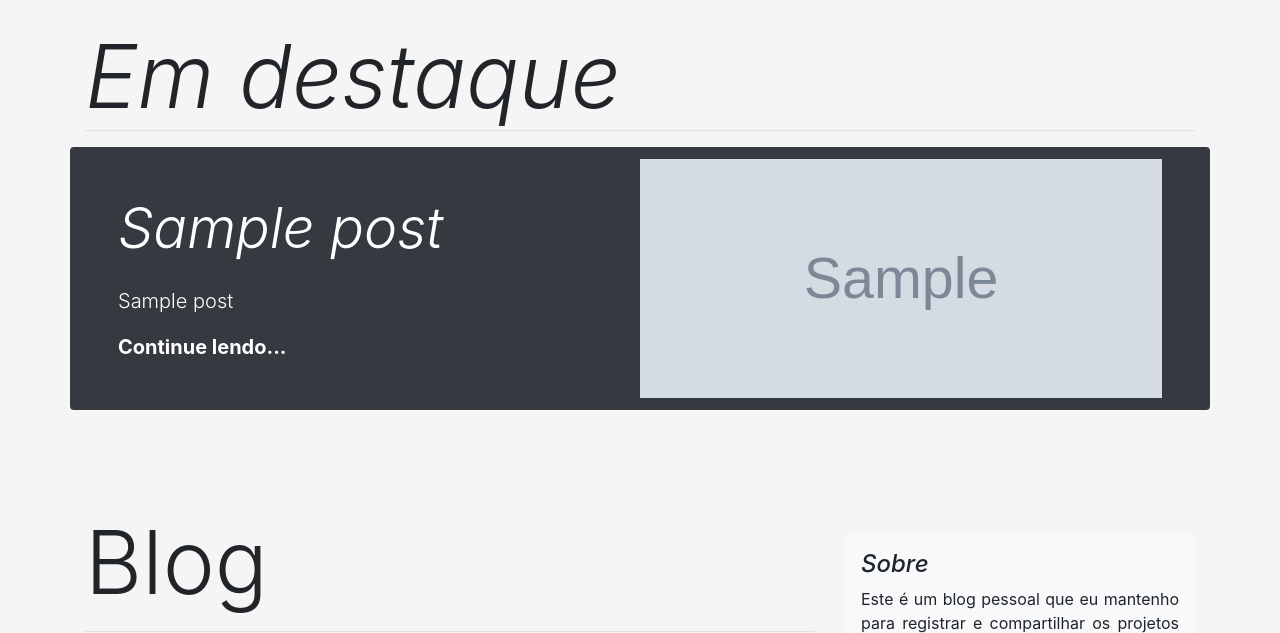
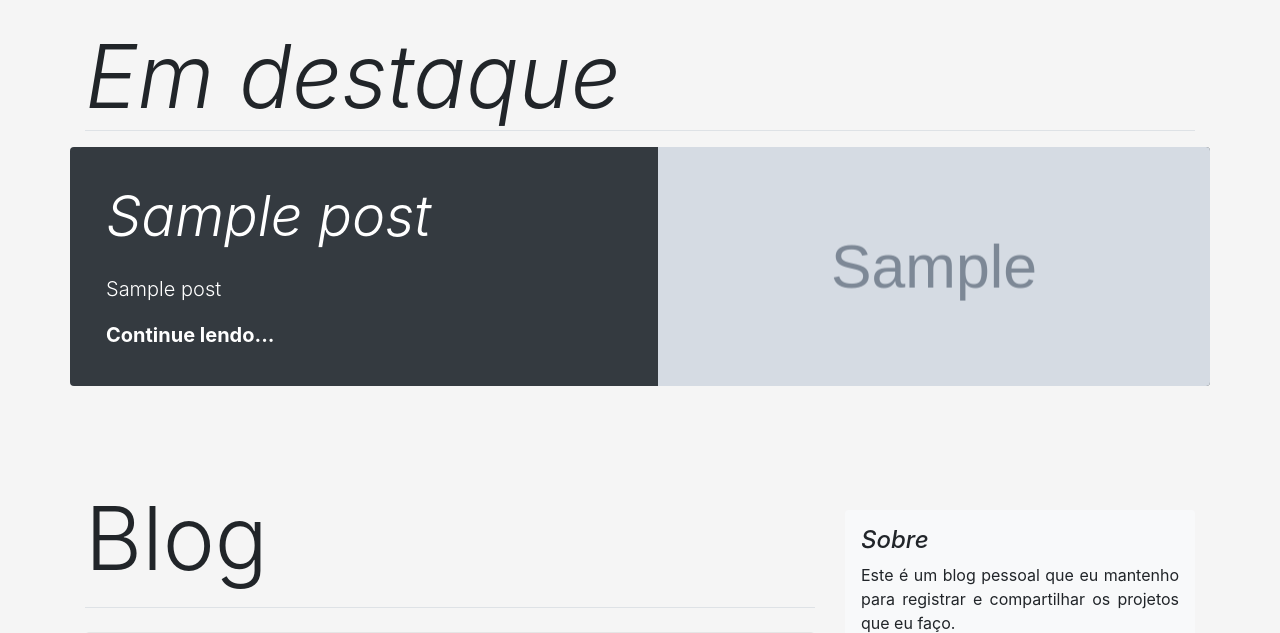
Before and after one commit to Lavedonio/site_lavedonio_django, a Django app: page /blog/ in a window 1280 px wide. Shown: the part 56-689 px from the top of the page. Run offline with Django 3.2, Linux system fonts and the light colour scheme; tables that the repository leaves empty hold one stand-in row (values such as "Sample post"); grey boxes marked "Sample" are stand-in pictures; some libraries are stand-ins or nearby versions.

Commit message:
Solved Featured Post's image

```diff
--- a/blog/static/css/blog.css
+++ b/blog/static/css/blog.css
@@ -80,6 +80,14 @@
   }
 }
 
+@media (min-width: 992px) {
+    .p-img {
+      padding-top: 2.25rem!important;
+      padding-bottom: 2.25rem!important;
+      padding-left: 2.25rem!important;
+    }
+}
+
 /*
  * Blog posts
  */
--- a/blog/templates/blog/post_list.html
+++ b/blog/templates/blog/post_list.html
@@ -21,13 +21,13 @@
 	{% if featured and page_obj.number == 1 %}
 	<section class="container featured-articles">
 		<h1 class="display-2 font-italic mb-3 border-bottom">Em destaque</h1>
-		<article class="jumbotron row p-3 p-md-5 text-white rounded bg-dark">
-			<div class="col-md-6 px-0 d-flex flex-column">
+		<article class="jumbotron row p-3 p-img pr-lg-0 text-white rounded bg-dark">
+			<div class="col-md-6 px-0 pr-lg-2 d-flex flex-column">
 				<h1 class="display-4 font-italic">{{ post_most_featured.title }}</h1>
 				<p class="lead my-3">{{ post_most_featured.subtitle }}</p>
 				<p class="lead mb-0"><a href="{% url 'post' post_most_featured.id %}" class="text-white font-weight-bold">Continue lendo...</a></p>
 			</div>
-			<div class="col-md-6 px-0 d-none d-lg-block most-featured-image most-featured-margin">
+			<div class="col-md-6 px-0 d-none d-lg-block most-featured-image most-featured-margin rounded-right">
 				<p class="d-none">Imagem mais destacada</p>
 			</div>
 		</article>
@@ -45,7 +45,7 @@
 						<p class="card-text mb-auto">{{ post_featured.subtitle }}</p>
 						<a href="{% url 'post' post_featured.id %}">Continue lendo</a>
 					</div>
-					<div class="crop flex-auto d-none d-lg-block"><img class="card-img-right" src="{{ post_featured.main_image.url }}" style="margin-left: {% widthratio post_featured.main_image.width post_featured.main_image.height -150 %}px; padding-left: 100px;" alt="Imagem Principal da Publicação em destaque"></div>
+					<div class="crop flex-auto d-none d-lg-block rounded-right"><img class="card-img-right" src="{{ post_featured.main_image.url }}" style="margin-left: {% widthratio post_featured.main_image.width post_featured.main_image.height -150 %}px; padding-left: 100px;" alt="Imagem Principal da Publicação em destaque"></div>
 				</div>
 			</article>
 			{% endfor %}
```
